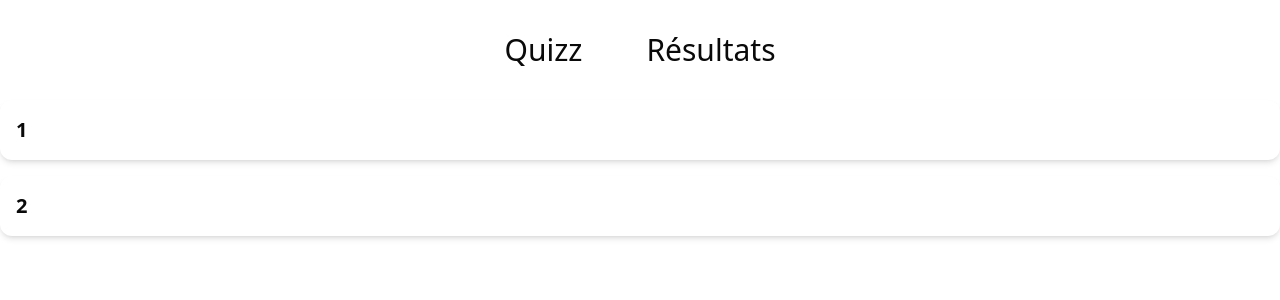
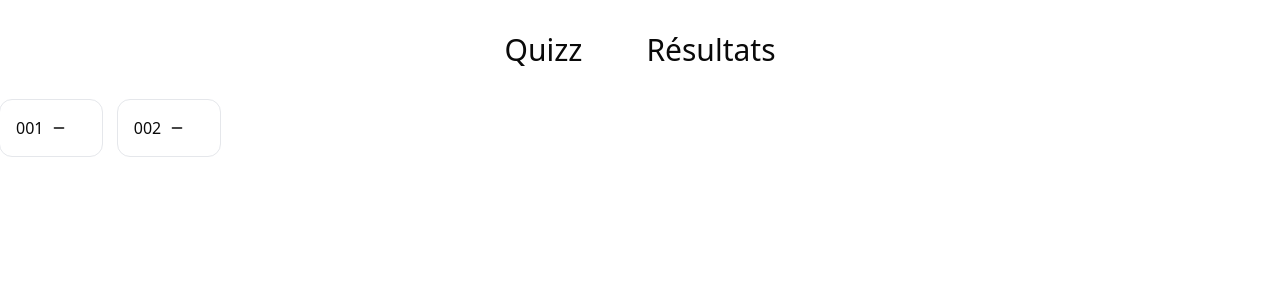
Before and after one commit to AntoineJOULIA/quizz-dessins-animes, a Next.js app: page /board in a window 1280 px wide. Shown: the top 300 px of the page. Built offline with nearby package versions, Linux system fonts and the light colour scheme.

Commit message:
ui(results): update board ui

```diff
--- a/package.json
+++ b/package.json
@@ -13,6 +13,7 @@
     "@radix-ui/react-label": "^2.1.2",
     "@radix-ui/react-radio-group": "^1.2.3",
     "@radix-ui/react-slot": "^1.1.2",
+    "@radix-ui/react-tooltip": "^1.1.8",
     "class-variance-authority": "^0.7.1",
     "clsx": "^2.1.1",
     "lucide-react": "^0.475.0",
--- a/src/components/answers-board.tsx
+++ b/src/components/answers-board.tsx
@@ -2,21 +2,41 @@
 
 import { useAnswers } from "@/hooks/useAnswers";
 import { Anime } from "@/types";
+import { Minus, Trophy } from "lucide-react";
 import Link from "next/link";
+import { Tooltip, TooltipContent, TooltipProvider, TooltipTrigger } from "./ui/tooltip";
 
 export function AnswerBoard({ animes }: { animes: Anime[] }) {
   const { correctAnswers } = useAnswers();
 
   return (
-    <div className="grid gap-4">
+    <div className="grid grid-cols-[repeat(auto-fill,minmax(100px,1fr))] gap-4 container mx-auto">
       {animes.map((anime) => (
-        <div key={anime.id} className="bg-white p-4 rounded-lg shadow-md">
-          <Link href={`/${anime.id}`} className="flex gap-4">
-            <h2 className="text-xl font-semibold">{anime.id}</h2>
-            <h2 className="text-xl font-semibold">{correctAnswers.includes(anime.id) ? anime.title : ""}</h2>
-          </Link>
-        </div>
+        <BoardItem key={anime.id} anime={anime} correctAnswers={correctAnswers} />
       ))}
     </div>
   );
 }
+
+function BoardItem({ anime, correctAnswers }: { anime: Anime; correctAnswers: string[] }) {
+  return (
+    <TooltipProvider>
+      <Tooltip>
+        <TooltipTrigger>
+          <Link
+            href={`/${anime.id}`}
+            className="flex items-center gap-2 p-4 rounded-lg outline outline-gray-200 outline-1"
+          >
+            <p>{anime.id.padStart(3, "0")}</p>
+            {correctAnswers.includes(anime.id) ? (
+              <Trophy className="size-6 text-yellow-500" />
+            ) : (
+              <Minus className="size-4" />
+            )}
+          </Link>
+        </TooltipTrigger>
+        <TooltipContent>{correctAnswers.includes(anime.id) ? anime.title : "Pas encore trouvé !"}</TooltipContent>
+      </Tooltip>
+    </TooltipProvider>
+  );
+}
--- /dev/null
+++ b/src/components/ui/tooltip.tsx
@@ -0,0 +1,32 @@
+"use client"
+
+import * as React from "react"
+import * as TooltipPrimitive from "@radix-ui/react-tooltip"
+
+import { cn } from "@/lib/utils"
+
+const TooltipProvider = TooltipPrimitive.Provider
+
+const Tooltip = TooltipPrimitive.Root
+
+const TooltipTrigger = TooltipPrimitive.Trigger
+
+const TooltipContent = React.forwardRef<
+  React.ElementRef<typeof TooltipPrimitive.Content>,
+  React.ComponentPropsWithoutRef<typeof TooltipPrimitive.Content>
+>(({ className, sideOffset = 4, ...props }, ref) => (
+  <TooltipPrimitive.Portal>
+    <TooltipPrimitive.Content
+      ref={ref}
+      sideOffset={sideOffset}
+      className={cn(
+        "z-50 overflow-hidden rounded-md bg-primary px-3 py-1.5 text-xs text-primary-foreground animate-in fade-in-0 zoom-in-95 data-[state=closed]:animate-out data-[state=closed]:fade-out-0 data-[state=closed]:zoom-out-95 data-[side=bottom]:slide-in-from-top-2 data-[side=left]:slide-in-from-right-2 data-[side=right]:slide-in-from-left-2 data-[side=top]:slide-in-from-bottom-2",
+        className
+      )}
+      {...props}
+    />
+  </TooltipPrimitive.Portal>
+))
+TooltipContent.displayName = TooltipPrimitive.Content.displayName
+
+export { Tooltip, TooltipTrigger, TooltipContent, TooltipProvider }
```
Also changed, not shown: 1 other file (tests, documents, lock files or other folders).
